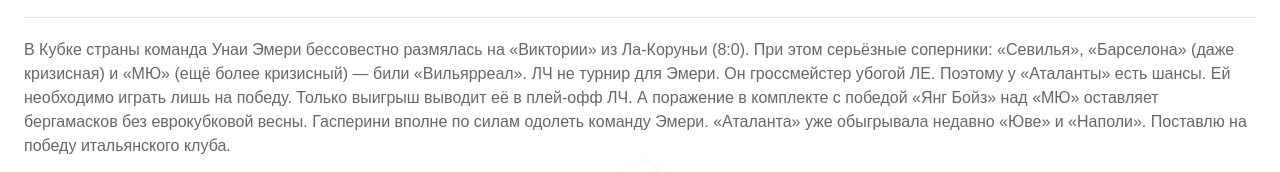
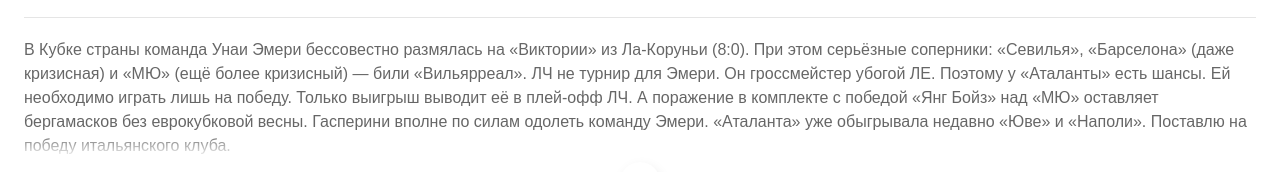
Before and after one commit to Frit027/adaptive-card, a plain HTML site: page src/index.html in a window 1280 px wide. Shown: the part 67-239 px from the top of the page. Drawn offline with Linux system fonts and the light colour scheme; a web font is replaced by a local one.

Commit message:
added styles for gradient

```diff
--- a/src/styles/text.scss
+++ b/src/styles/text.scss
@@ -1,4 +1,5 @@
 .text-container {
+  position: relative;
   overflow: hidden;
   margin: 0 24px 24px;
   transition: max-height .4s ease-in;
@@ -7,6 +8,15 @@
     max-height: 120px;
   }
 
+  &_gradient::after {
+    position: absolute;
+    content: '';
+    top: 0;
+    width: 100%;
+    height: 100%;
+    background: linear-gradient(180deg, rgba(255, 255, 255, 0) 80%, #FFFFFF 100%);
+  }
+
   &__text {
     font-size: 16px;
     line-height: 24px;
```
Also changed, not shown: src/styles/text.css.
